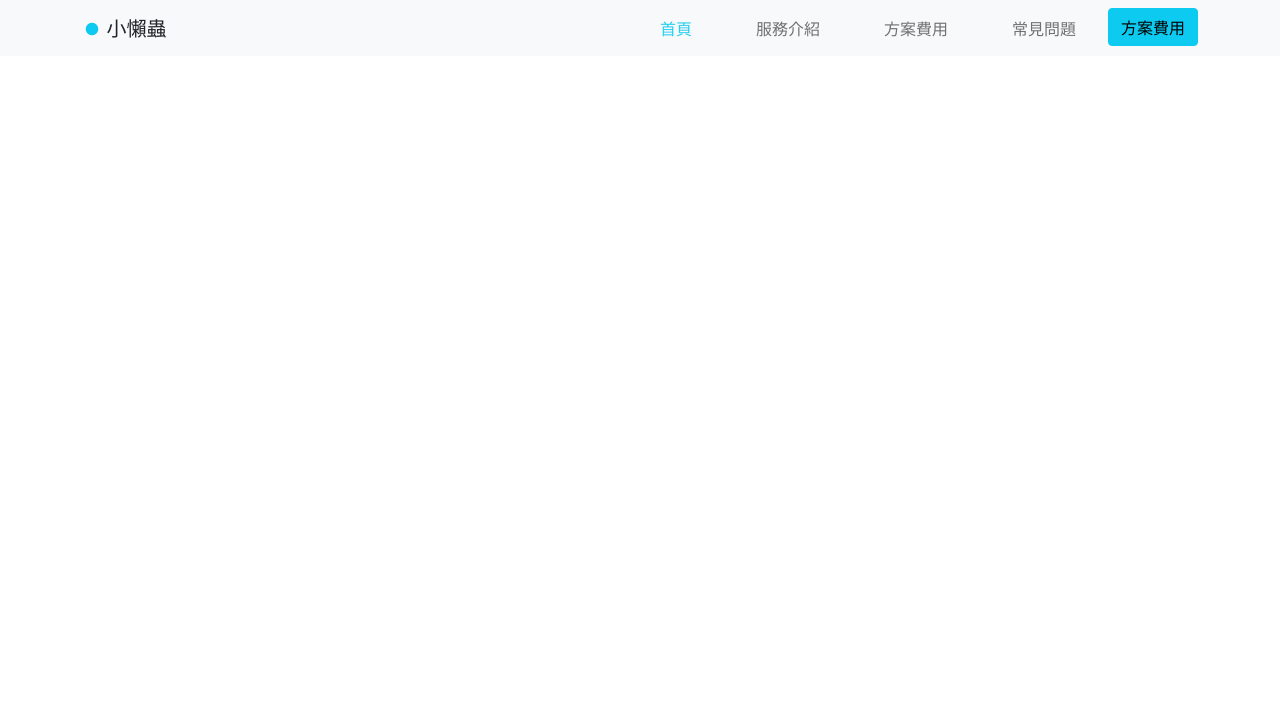
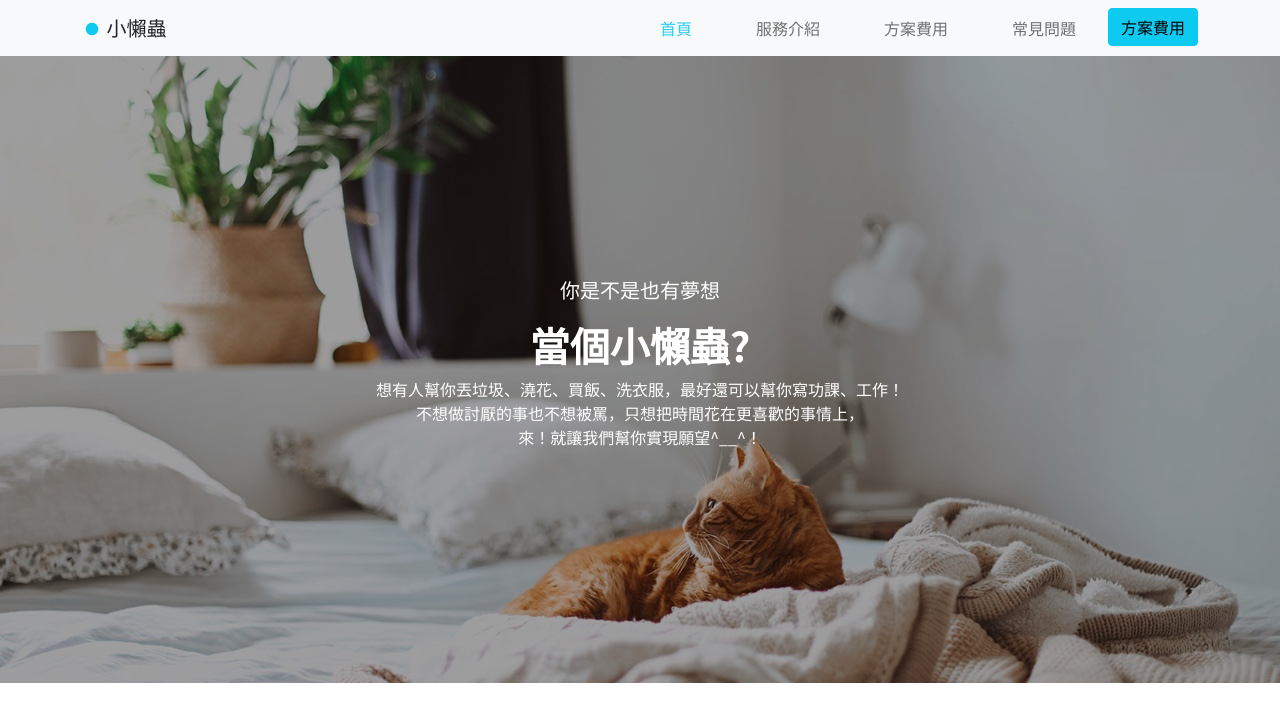
Before and after one commit to Mingy1024/Bootstrap-practice-Landing-Page, a website: page index.html in a window 1280 px wide. Drawn offline with nearby package versions, Linux system fonts and the light colour scheme.

Commit message:
建立header

```diff
--- a/index.html
+++ b/index.html
@@ -61,5 +61,15 @@
         </div>
       </div>
     </nav>
+
+    <header class="header px-3 py-5 d-flex align-items-lg-center justify-content-center">
+      <div class="text-white text-center">
+        <p class="fs-5">你是不是也有夢想</p>
+        <h1 class="fw-bold">當個小懶蟲?</h1>
+        <p>想有人幫你丟垃圾、澆花、買飯、洗衣服，最好還可以幫你寫功課、工作！<br>
+          不想做討厭的事也不想被罵，只想把時間花在更喜歡的事情上，<br>
+          來！就讓我們幫你實現願望^__^！</p>
+      </div>
+    </header>
   </body>
 </html>
--- a/stylesheets/all.scss
+++ b/stylesheets/all.scss
@@ -1,4 +1,6 @@
 @import "../node_modules/bootstrap/scss/functions";
 @import "./helpers/variables";
+@import "./helpers/utilities";
 
 @import "../node_modules/bootstrap/scss/bootstrap";
+@import "./components/header";
--- /dev/null
+++ b/stylesheets/components/_header.scss
@@ -0,0 +1,6 @@
+.header {
+    height: 627px;
+    background-image: url(../../images/home_bg.jpg);
+    background-size: cover;
+    background-position: bottom center;
+}
```
Also changed, not shown: stylesheets/all.css, 1 other file.
